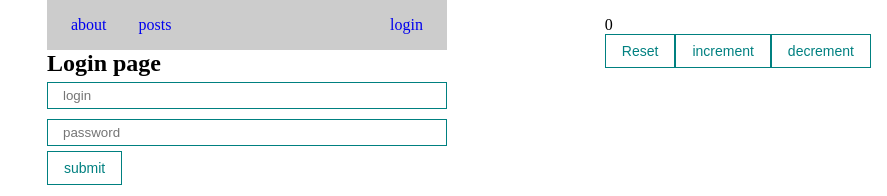
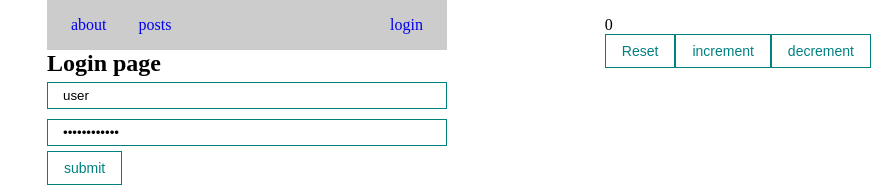
Before and after one commit to nlesyuk/base-react-app, a React (Create React App) app: page /login in a window 1280 px wide. Shown: the top 196 px of the page, without its empty margins (393-1280 px from the left). Built offline with nearby package versions, Linux system fonts and the light colour scheme.

Commit message:
login add credentials

```diff
--- a/src/pages/Login.jsx
+++ b/src/pages/Login.jsx
@@ -1,4 +1,4 @@
-import React, { useContext } from 'react'
+import React, { useContext, useState } from 'react'
 import { useNavigate } from 'react-router-dom'
 import MyButton from '../components/UI/button/MyButton'
 import MyInput from '../components/UI/input/MyInput'
@@ -7,8 +7,11 @@ import { AuthContext } from '../context/useContext'
 export default function Login() {
   const navigate = useNavigate()
   const {isAuth, setIsAuth} = useContext(AuthContext)
+  const [username, setUsername] = useState('user')
+  const [password, setPassword] = useState('`1234567890`')
 
   const login = e => {
+    console.table(username, password)
     e.preventDefault()
     setIsAuth(true)
     localStorage.setItem('auth', 'true')
@@ -18,8 +21,18 @@ export default function Login() {
   return (
     <form>
       <h1>Login page</h1>
-      <MyInput type="text" placeholder='login'/>
-      <MyInput type="password" placeholder='password'/>
+      <MyInput
+        type="text"
+        placeholder='login'
+        value={username}
+        onChange={(e) => setUsername(e.target.value)}
+      />
+      <MyInput
+        type="password"
+        placeholder='password'
+        value={password}
+        onChange={(e) => setPassword(e.target.value)}
+      />
       <MyButton onClick={login}>submit</MyButton>
     </form>
   )
```
